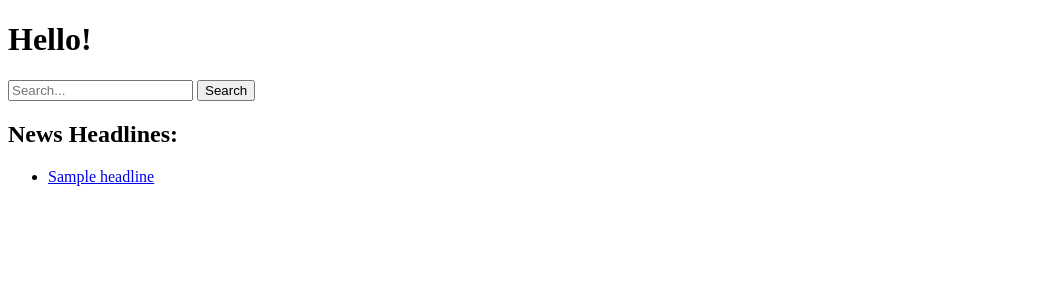
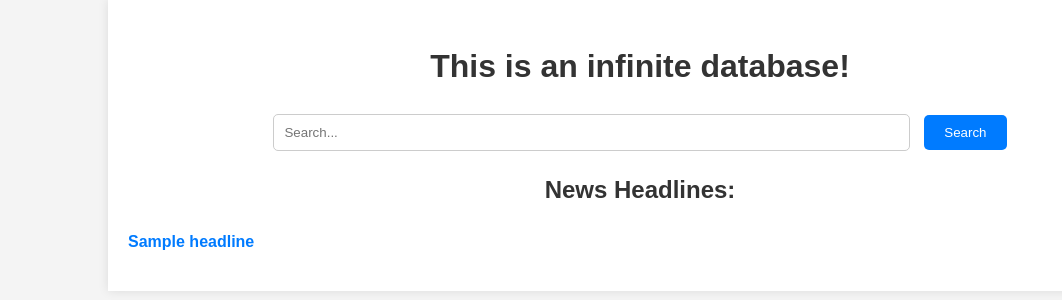
Before and after one commit to karlwang2022/ArtMLProject1, a Flask app: template templates/index.html in a window 1280 px wide. Shown: the top 300 px of the page, without its empty margins (0-1062 px from the left). Run offline with Flask 3, Linux system fonts and the light colour scheme; the template is opened without the code that fills it: most values are stand-ins (such as "Sample title", 1, 10 or a date in 2020); parts of the project's set-up code (start-up, migrations or seed data) failed here and were passed over.

Commit message:
aesthetics

```diff
--- a/openaiTest.py
+++ b/openaiTest.py
@@ -17,10 +17,10 @@ def ask_question(question):
 
 def request_image(prompt):
     response = client.images.generate(
-        model = "dall-e-2",
+        model = "dall-e-3",
         prompt = prompt,
-        size = "1024x1024",
-        quality = "standard",
+        size = "1792x1024",
+        quality = "hd",
         n = 1,
     )
     return response.data[0].url
--- a/templates/index.html
+++ b/templates/index.html
@@ -3,10 +3,70 @@
 <head>
     <meta charset="UTF-8">
     <meta name="viewport" content="width=device-width, initial-scale=1.0">
-    <title>My Project</title>
+    <title>Alternate News...</title>
+    <style>
+        body {
+            font-family: Arial, sans-serif;
+            line-height: 1.6;
+            background-color: #f4f4f4;
+            color: #333;
+            margin: 0;
+            padding: 0;
+        }
+        .container {
+            width: 80%;
+            margin: auto;
+            overflow: hidden;
+            padding: 20px;
+            background: #fff;
+            box-shadow: 0 0 10px rgba(0, 0, 0, 0.1);
+        }
+        h1, h2 {
+            text-align: center;
+            color: #333;
+        }
+        form {
+            text-align: center;
+            margin-bottom: 20px;
+        }
+        input[type="text"] {
+            width: 60%;
+            padding: 10px;
+            margin-right: 10px;
+            border: 1px solid #ccc;
+            border-radius: 5px;
+        }
+        button {
+            padding: 10px 20px;
+            border: none;
+            background-color: #007BFF;
+            color: #fff;
+            border-radius: 5px;
+            cursor: pointer;
+        }
+        button:hover {
+            background-color: #0056b3;
+        }
+        ul {
+            list-style: none;
+            padding: 0;
+        }
+        li {
+            margin: 10px 0;
+        }
+        a {
+            color: #007BFF;
+            text-decoration: none;
+            font-weight: bold;
+        }
+        a:hover {
+            text-decoration: underline;
+        }
+    </style>
 </head>
 <body>
-    <h1>Hello!</h1>
+    <div class="container">
+        <h1>This is an infinite database!</h1>
         <form action="/search" method="get">
             <input type="text" name="query" placeholder="Search...">
             <button type="submit">Search</button>
@@ -19,5 +79,6 @@
                 {% endfor %}
             </ul>
         {% endif %}
+    </div>
 </body>
 </html>
--- a/utils.py
+++ b/utils.py
@@ -19,7 +19,7 @@ def tuple_to_string(data_tuple):
     return result_string
 
 def fetch_headlines(query):
-    headlines = get_headlines(query, 5)
+    headlines = get_headlines(query, 20)
     res = []
     for i in range(len(headlines)):
         id = i + 1
```
Also changed, not shown: templates/article.html (+59 -8 lines). Lines whose indentation alone changed are shown as unchanged.
